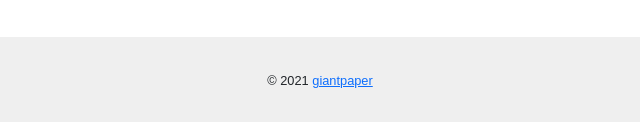
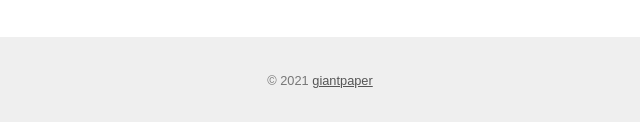
Before and after one commit to giantpaper/giantpaper.github.io, a website: page index.html in a window 1280 px wide. Shown: the part 887-1009 px from the top of the page, 320-960 px from the left. Drawn offline with Linux system fonts and the light colour scheme; a web font is replaced by a local one.

Commit message:
Footer - updated text & link colors

```diff
--- a/assets/main.scss
+++ b/assets/main.scss
@@ -201,4 +201,8 @@ footer#bottom {
 	text-align: center;
 	font-size: 0.8rem;
 	padding: 2rem 0;
+	color: #777;
+	a {
+		color: #555;
+	}
 }
```
Also changed, not shown: dist/main.css.
